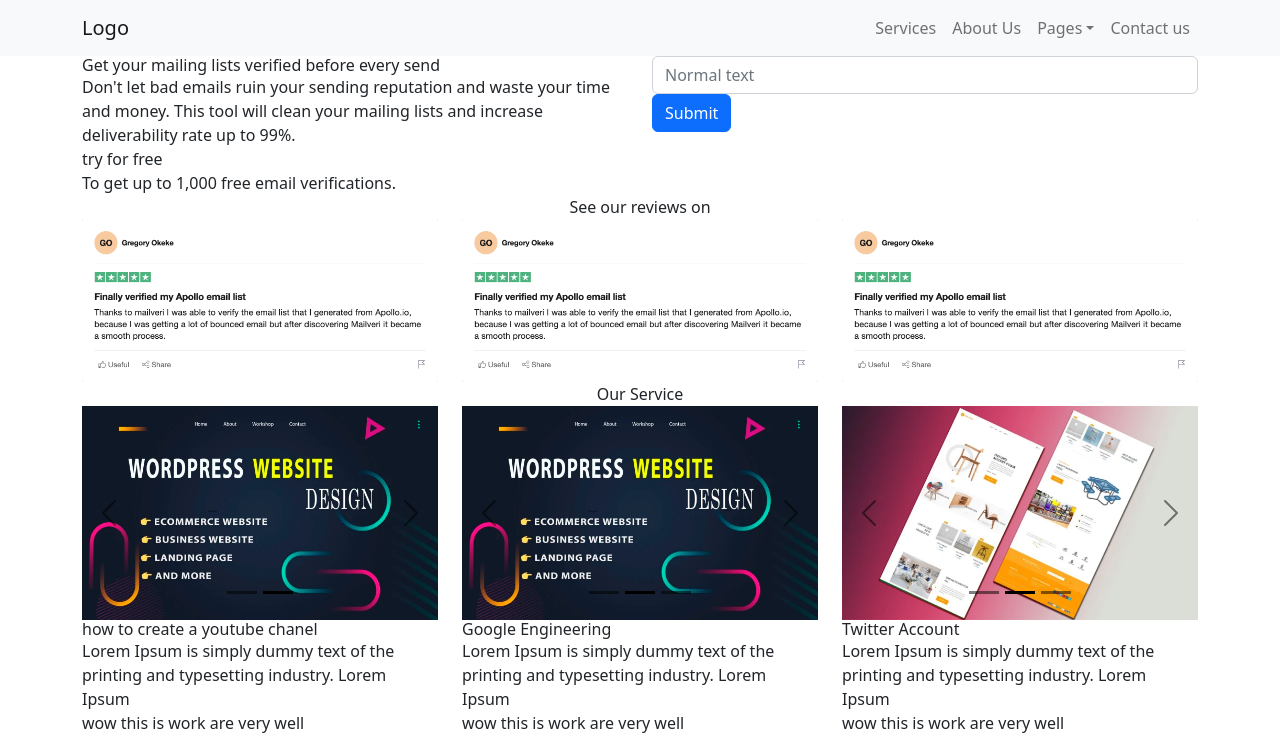
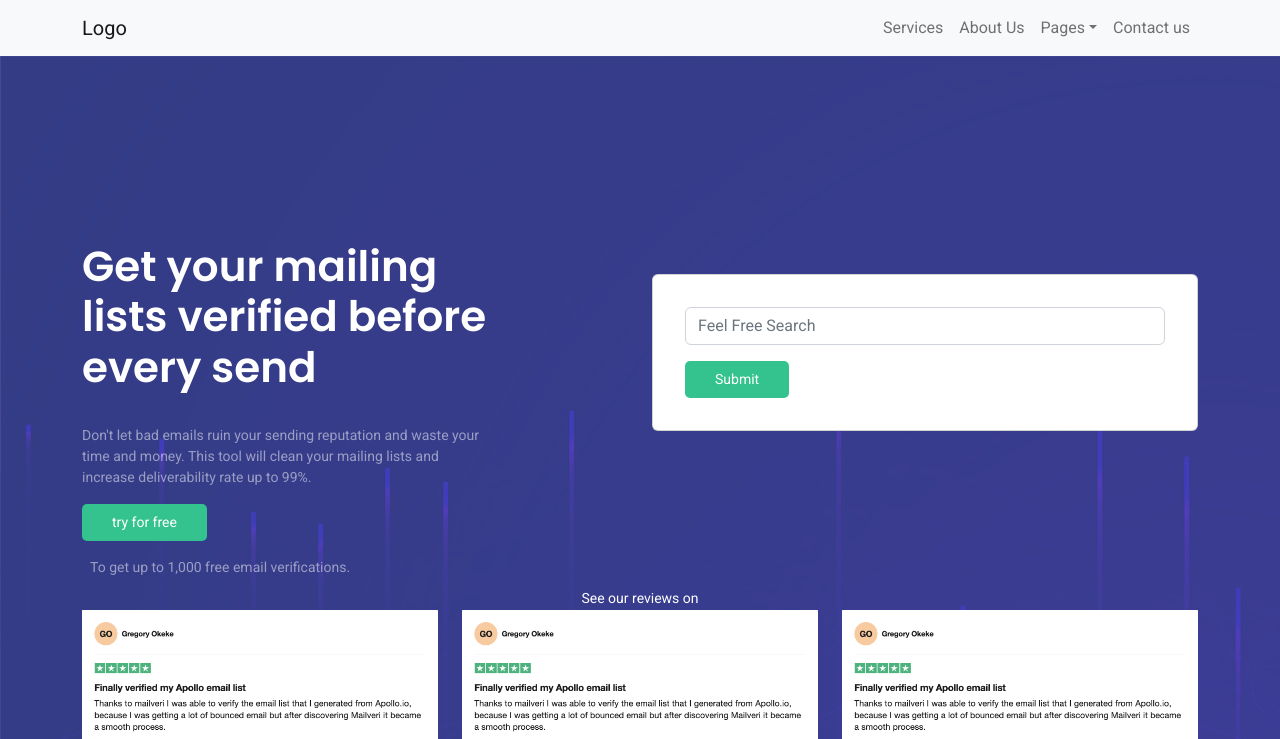
Before and after one commit to abdul-jabbar-dev/IQ_Freelancer, a React (Vite) app: page / in a window 1280 px wide. Shown: the top 739 px of the page. Built offline with nearby package versions, Linux system fonts and the light colour scheme.

Commit message:
initial desktop hero section and some file are added section tag

```diff
--- a/index.html
+++ b/index.html
@@ -4,6 +4,9 @@
     <meta charset="UTF-8" />
     <link rel="icon" type="image/svg+xml" href="/vite.svg" />
     <meta name="viewport" content="width=device-width, initial-scale=1.0" />
+    <link rel="preconnect" href="https://fonts.googleapis.com">
+    <link rel="preconnect" href="https://fonts.gstatic.com" crossorigin>
+    <link href="https://fonts.googleapis.com/css2?family=Poppins:wght@400;500;600&family=Roboto:wght@400;500;700&display=swap" rel="stylesheet">
     <title>Vite + React</title>
   </head>
   <body>
--- a/src/main/component/Business.jsx
+++ b/src/main/component/Business.jsx
@@ -5,6 +5,7 @@ import sectionImg from '../../assets/webandmobile/seo-section-2-1.png'
 
 const Business = () => {
     return (
+        <section className='business-section'>
             <Container>
                 <Row>
                     <Col>
@@ -32,6 +33,7 @@ const Business = () => {
                     </Col>
                 </Row>
             </Container>
+        </section>
     );
 };
 
--- a/src/main/component/Footer.jsx
+++ b/src/main/component/Footer.jsx
@@ -3,7 +3,7 @@ import { Col, Container, Row } from 'react-bootstrap';
 
 const Footer = () => {
     return (
-        <div>
+        <section className='footer-section'>
             <Container>
                 <Row>
                     <Col xs={6}>
@@ -46,7 +46,7 @@ const Footer = () => {
                     </Col>
                 </Row>
             </Container>
-        </div>
+        </section>
     );
 };
 
--- a/src/main/component/HeroSection.jsx
+++ b/src/main/component/HeroSection.jsx
@@ -1,32 +1,37 @@
 import React from 'react';
-import { Col, Container, Form, Row, Button } from 'react-bootstrap';
+import { Col, Container, Form, Row, Button, Card } from 'react-bootstrap';
 // import { Button } from 'react-bootstrap/Button';
 import firstTestimonial from '../../assets/hero-testimonial/trustpilot1.png'
 import secondTestimonial from '../../assets/hero-testimonial/trustpilot1.png'
 import thirdTestimonial from '../../assets/hero-testimonial/trustpilot1.png'
+import './style.css'
 
 const HeroSection = () => {
     return (
+        <section className='hero-section'>
+            <div className='bg-overlay'>
                 <Container>
                     <Row>
                         <Col>
-                    <div>
+                            <div className='hero-section-inner'>
                                 <h1>Get your mailing lists verified before every send</h1>
-                        <p>Don't let bad emails ruin your sending reputation and waste your time and money. This tool will clean your mailing lists and increase deliverability rate up to 99%.</p>
-                        <button>try for free</button>
-                        <p>To get up to 1,000 free email verifications.</p>
+                                <p className='hero-section-slogan'>Don't let bad emails ruin your sending reputation and waste your time and money. This tool will clean your mailing lists and increase deliverability rate up to 99%.</p>
+                                <button className='regular-btn'>try for free</button>
+                                <p className='hero-section-action-text pt-3'>To get up to 1,000 free email verifications.</p>
                             </div>
                         </Col>
-                <Col className="justify-content">
-                    <div>
-                        <Form.Control type="text" placeholder="Normal text" />
-                        <Button>Submit</Button>
+                        <Col className="justify-content-center pt-5">
+                            <div className="hero-section-card">
+                                <Card body className='p-3'>
+                                    <Form.Control type="text" placeholder="Feel Free Search" className='form-control mb-3'/>
+                                    <button className='regular-btn'>Submit</button>
+                                </Card>
                             </div>
                         </Col>
                     </Row>
                     <Row>
                         <Col className='text-center'>
-                    <p>See our reviews on </p>
+                            <span className='review-on-trustpilot'>See our reviews on  </span>
                         </Col>
                     </Row>
                     <Row>
@@ -41,6 +46,8 @@ const HeroSection = () => {
                         </Col>
                     </Row>
                 </Container>
+            </div>
+        </section>
     );
 };
 
--- a/src/main/component/Navigation.jsx
+++ b/src/main/component/Navigation.jsx
@@ -1,9 +1,10 @@
 import React from 'react';
 import { Container, Nav, Navbar,NavDropdown  } from 'react-bootstrap';
+import './style.css'
 
 const Navigation = () => {
     return (
-        <div>
+        <section className='w-100 fixed naviagtion-section'>
             <Navbar bg="light" expand="lg">
                 <Container>
                     <Navbar.Brand href="#home">Logo</Navbar.Brand>
@@ -25,7 +26,7 @@ const Navigation = () => {
                     </Navbar.Collapse>
                 </Container>
                 </Navbar>
-        </div>
+        </section>
     );
 };
 
--- a/src/main/component/OurServices.jsx
+++ b/src/main/component/OurServices.jsx
@@ -12,16 +12,17 @@ const OurServices = () => {
     console.log(datas)
 
     return (
+        <section className='our-service-section'>
             <Container>
                 <Row>
                     <Col className='text-center'>Our Service</Col>
                 </Row>
                 <Row>
                     {
-                    datas.slice( 0, 3 ).map( data => <Col key={data?.id} >
+                        datas.slice(0, 3).map(data => <Col key={data?.id} >
                             <Carousel variant="dark">
                                 {
-                                data?.images.map( imgdata =>
+                                    data?.images.map(imgdata =>
                                         <Carousel.Item>
                                             <img
                                                 className="d-block w-100"
@@ -38,12 +39,13 @@ const OurServices = () => {
                             {/* {
                             console.log(data?.comments[0]['massage'],"36")
                         } */}
-                        <p>{ data?.comments[0]['massage'] }</p>
+                            <p>{data?.comments[0]['massage']}</p>
                             <p>{data?.reviews[0]['ratting']}</p>
                         </Col>)
                     }
                 </Row>
             </Container>
+        </section>
     );
 };
 
--- a/src/main/component/Satisfaction.jsx
+++ b/src/main/component/Satisfaction.jsx
@@ -13,6 +13,7 @@ const Satisfaction = () => {
     console.log(setisfactionDatas)
 
     return (
+        <section className='satisfaction-section'>
             <Container>
                 <Row>
                     {
@@ -34,6 +35,7 @@ const Satisfaction = () => {
                     }
                 </Row>
             </Container>
+        </section>
     );
 };
 
--- a/src/main/component/TeamSection.jsx
+++ b/src/main/component/TeamSection.jsx
@@ -3,30 +3,32 @@ import { Col, Container, Row } from 'react-bootstrap';
 import teamdata from './fackdata/teamdata';
 
 const TeamSection = () => {
-    const [ fetchTeamDatas , setFetchTeamDatas ] = useState([])
+    const [fetchTeamDatas, setFetchTeamDatas] = useState([])
 
-    useEffect(()=>{
+    useEffect(() => {
         setFetchTeamDatas(teamdata)
-    },[])
-    console.log( fetchTeamDatas )
+    }, [])
+    console.log(fetchTeamDatas)
 
     return (
+        <section className='team-section'>
             <Container>
                 <Row>
                     <h1>Meet our experts always ready to help you</h1>
                 </Row>
                 <Row>
                     {
-                    fetchTeamDatas?.map( fetchTeamData =>  <Col key={ fetchTeamData?.id }>
+                        fetchTeamDatas?.map(fetchTeamData => <Col key={fetchTeamData?.id}>
                             <div>
-                            <img src={ fetchTeamData?.img } alt="" />
-                            <h4>{ fetchTeamData?.name }</h4>
-                            <h6>{ fetchTeamData?.designation }</h6>
+                                <img src={fetchTeamData?.img} alt="" />
+                                <h4>{fetchTeamData?.name}</h4>
+                                <h6>{fetchTeamData?.designation}</h6>
                             </div>
-                    </Col> )
+                        </Col>)
                     }
                 </Row>
             </Container>
+        </section>
     );
 };
 
--- /dev/null
+++ b/src/main/component/style.css
@@ -0,0 +1,72 @@
+*{
+    margin: 0px;
+    padding: 0px;
+    font-family: 'Roboto', sans-serif;
+}
+h1, h2,h3,h4,h5,h6{
+    font-family: 'Poppins', sans-serif;
+}
+.regular-btn{
+    color: #fff;
+    background-color: #34c38f;
+    border-color: none;
+    padding: 8px 30px;
+    border-radius: 5px;
+    font-size: 14px;
+}
+.regular-btn:hover{
+    background-color: #27a275;
+    border-color: none;
+    transition: .2s;
+}
+
+/* Global Css end here */
+.naviagtion-section{
+    z-index: 99999;
+}
+.hero-section{
+    top: 50;
+    background-image: url('../../assets/background-images/bg-ico-hero.jpg');
+    background-blend-mode: color(#000);
+}
+.bg-overlay {
+    position: relative;
+    height: 100%;
+    width: 100%;
+    padding: 120px 0px;
+    right: 0;
+    bottom: 0;
+    left: 0;
+    top: 0;
+    opacity: 10;
+    background-color: #414da9c9;
+}
+.hero-section-inner{
+    padding: 50px 0px 0px;
+}
+.hero-section-card{
+    padding: 50px 0px 0px;
+}
+.hero-section-inner h1{
+    font-size: 42px;
+    font-weight: 700;
+    width: 80%;
+    padding: 16px 0px;
+    color: #ffffff;
+}
+.hero-section-slogan{
+    font-size: 14px;
+    padding: 16px 0px;
+    color: #ffffff80;
+    width: 75%;
+}
+.hero-section-action-text{
+    color: #ffffff80;
+    font-size: 14px;
+    padding: 8px;
+}
+.review-on-trustpilot{
+    color: #ffffff;
+    font-size: 14px;
+    padding: 8px;
+}
--- a/src/main/pages/Home.jsx
+++ b/src/main/pages/Home.jsx
@@ -11,7 +11,7 @@ import Footer from '../component/Footer';
 
 const Home = () => {
     return (
-        <div>
+        <>
             <Navigation />
             <HeroSection />
             <OurServices />
@@ -21,7 +21,7 @@ const Home = () => {
             <FaqSection />
             <BlogSection />
             <Footer />
-        </div>
+        </>
     );
 };
 
```
Also changed, not shown: src/main/component/BlogSection.jsx (+9 -7 lines), src/main/component/FaqSection.jsx (+11 -9 lines). Lines whose indentation alone changed are shown as unchanged.
